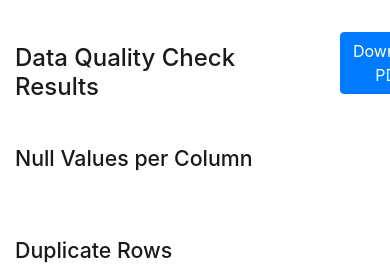
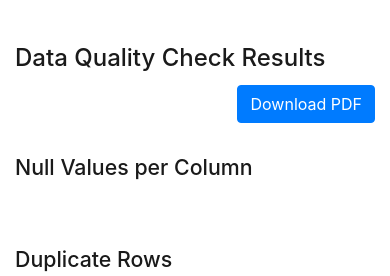
Before and after one commit to samksenija/Data-Quality-Checker, a Django app: template data_quality_checker/quality_checks/templates/results.html in a window 390 px wide; the page is wider, and only the part inside the window is pictured. Shown: the part 56-332 px from the top of that part. Run offline with Django 4.2, Linux system fonts and the light colour scheme; the template is opened without the code that fills it, so the values that code supplies are empty; some libraries are stand-ins or nearby versions.

Commit message:
columns md to add mobile responsivity - beta

```diff
--- a/data_quality_checker/quality_checks/templates/results.html
+++ b/data_quality_checker/quality_checks/templates/results.html
@@ -41,10 +41,10 @@
 
 <div class="section">
     <div class="row">
-        <div class="col-10">
+        <div class="col-md-10">
             <h1>Data Quality Check Results</h1>
         </div>
-        <div class="col-2" style="text-align: right;">
+        <div class="col-md-2" style="text-align: right;">
              <a type="button" href="{% url 'download_pdf' %}" class="btn btn-primary">Download PDF</a>
         </div>
     </div>
```
Also changed, not shown: data_quality_checker/quality_checks/templates/schema_validation.html (+4 -4 lines).
